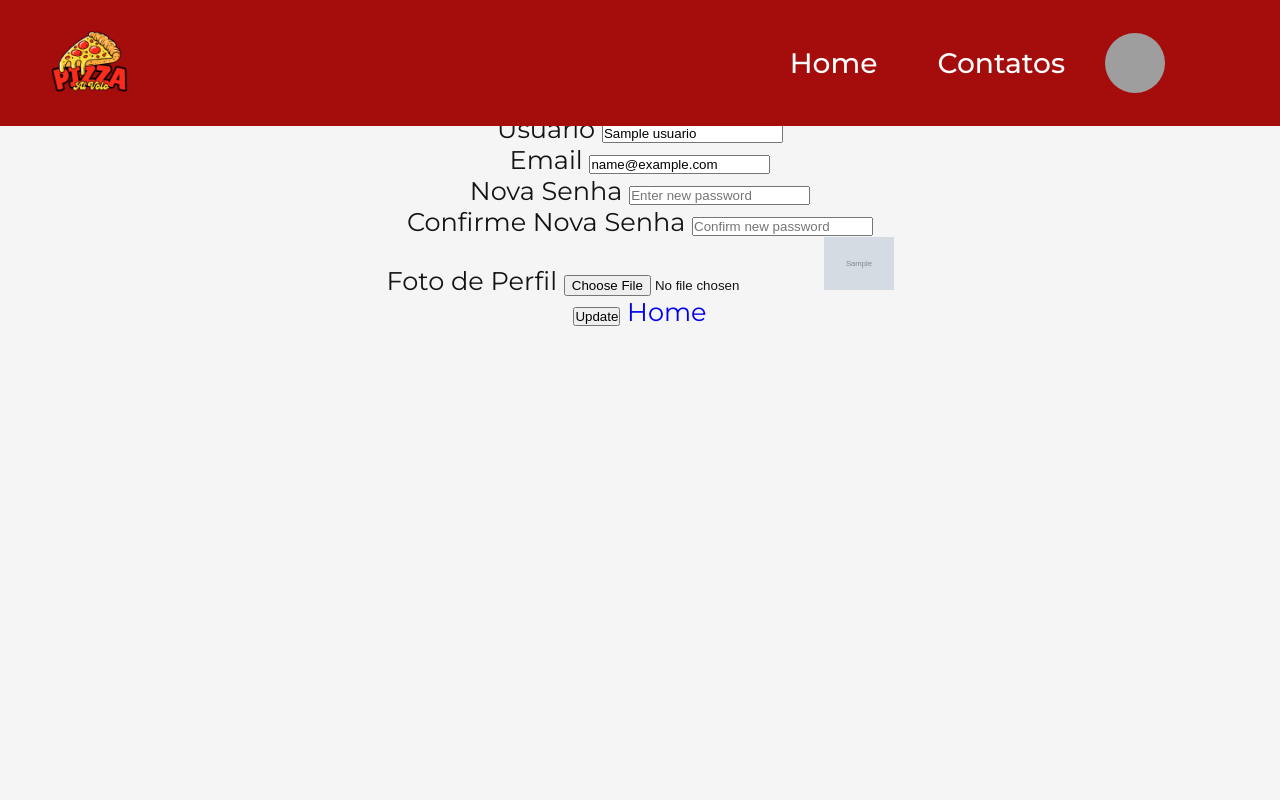
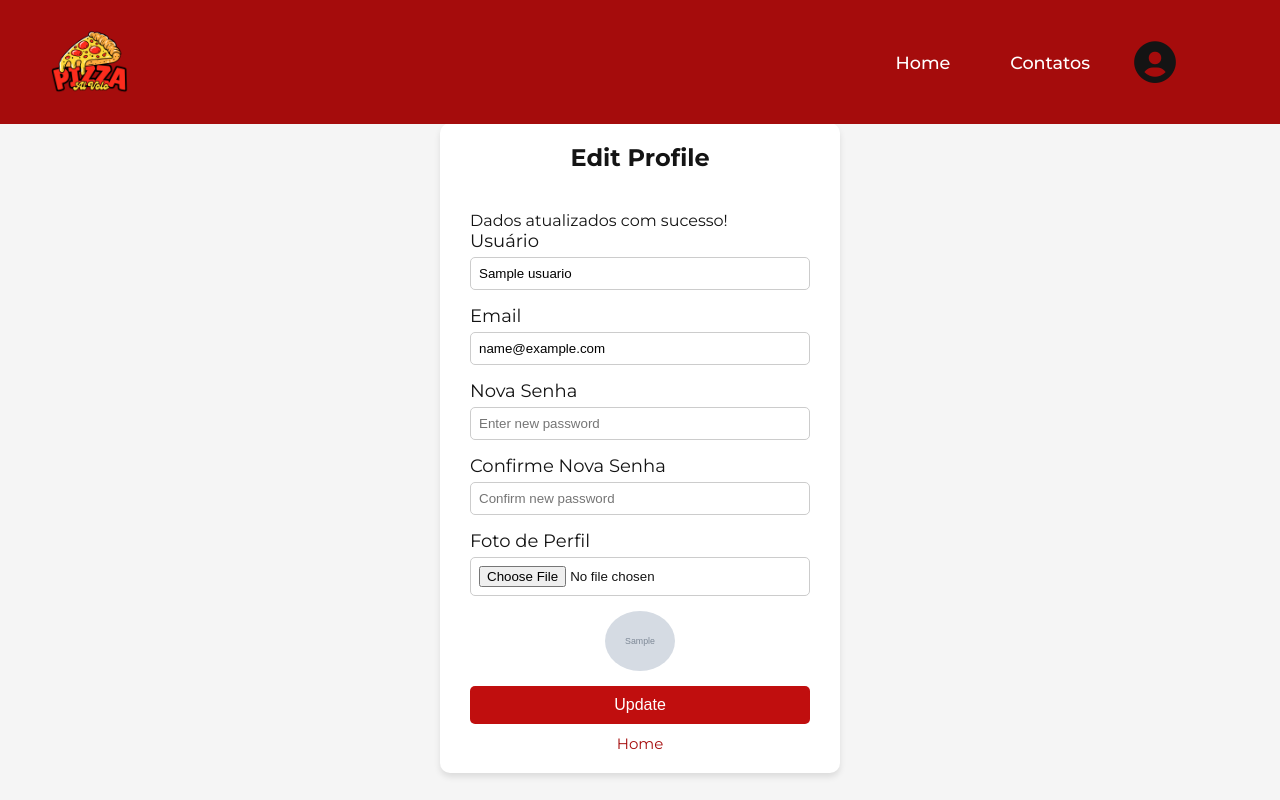
Before and after one commit to garciamanda/project-pizzaria-htmlcss, a PHP site: the page made by dadoscadastrais.php in a window 1280 px wide. Run offline with PHP 8.4, Linux system fonts and the light colour scheme; the visitor is signed in with stand-in values (Sample User, id 1); tables that the repository leaves empty or names only in its code hold one stand-in row (values such as "Sample post"); grey boxes marked "Sample" are stand-in pictures; grey boxes are pictures that could not be loaded.

Commit message:
dados cadastrais parte3 - atualização de dados

```diff
--- a/css/dadoscadastrais.css
+++ b/css/dadoscadastrais.css
@@ -40,9 +40,91 @@
 
 body {
     color: var(--black);
-    font-size: 1.6rem;
     background: var(--bg);
+    display: flex;
+    justify-content: center;
+    align-items: center;
+    height: 100vh;
 }
+
+.container {
+    margin-top: 6rem;
+    background: white;
+    padding: 20px 30px;
+    border-radius: 10px;
+    box-shadow: 0 4px 6px rgba(0, 0, 0, 0.1);
+    width: 400px;
+}
+h2{
+    text-align: center;
+    margin-bottom: 20px;
+}
+
+form label{
+    display: block;
+    font-size: 18px;
+    margin-bottom: 5px;
+}
+
+form input[type="text"],
+form input[type="email"],
+form input[type="password"],
+form input[type="file"]{
+    width: 100%;
+    padding: 8px;
+    margin-bottom: 15px;
+    border: 1px solid #ccc;
+    border-radius: 5px;
+    box-sizing: border-box;
+}
+
+.avatar-div{
+    display: flex;
+    justify-content: center;
+    margin-bottom: 15px;
+}
+
+.avatar-div img{
+    width: 60px;
+    height: 60px;
+    border-radius: 50%;
+    object-fit: cover;
+}
+
+.btn{
+    width: 100%;
+    padding: 10px;
+    background-color: #c00e0e;
+    color: #fff;
+    border: none;
+    border-radius: 5px;
+    cursor: pointer;
+    font-size: 16px;
+    transition: background-color 0.3s ease;
+}
+
+.btn:hover{
+    background-color: #a50c0c;
+}
+
+.link-home{
+    display: block;
+    text-align: center;
+    margin-top: 10px;
+    font-size: 15px;
+    color: #a50c0c;
+    text-decoration: none;
+    transition: color 0.3s ease;
+}
+
+.link-home:hover{
+    text-decoration: underline;
+}
+
+.user-info i {
+    cursor: pointer;
+}
+
 
 header {
     position: fixed;
@@ -198,12 +280,3 @@
     transform-origin: left;
     transform: scaleX(1);
 }
-
-.main-content {
-    padding: 20px;
-    display: flex;
-    flex-direction: column;
-    align-items: center;
-    justify-content: center;
-    text-align: center;
-}
--- a/dadoscadastrais.php
+++ b/dadoscadastrais.php
@@ -66,8 +66,14 @@
 
             <?php if (isset($_SESSION['email'])): ?>
                 <div class="user-info">
-                    <img height="50" src="<?php echo $_SESSION['avatar']; ?>" alt="Avatar" onclick="openMenu()">
-                    <!-- <?php echo $_SESSION['email']; ?> -->
+                    <?php if (!empty($_SESSION['avatar']) && file_exists($_SESSION['avatar'])): ?>
+                        <!-- Exibe o avatar do usuário -->
+                        <img height="50" src="<?php echo htmlspecialchars($_SESSION['avatar']); ?>" alt="Avatar"
+                            onclick="openMenu()">
+                    <?php else: ?>
+                        <!-- Exibe um ícone padrão caso não tenha avatar -->
+                        <i class="bx bxs-user-circle" style="font-size: 50px;" onclick="openMenu()"></i>
+                    <?php endif; ?>
                 </div>
                 <style>
                     #btnLogin-popup {
@@ -80,10 +86,17 @@
 
 
 
+
             <div class="sub-menu-wrap" id="subMenu">
                 <div class="sub-menu">
                     <div class="user-info">
-                        <img height="50" src="<?php echo $_SESSION['avatar']; ?>" alt="Avatar">
+                        <?php if (!empty($_SESSION['avatar']) && file_exists($_SESSION['avatar'])): ?>
+                            <!-- Exibe o avatar do usuário -->
+                            <img height="50" src="<?php echo htmlspecialchars($_SESSION['avatar']); ?>" alt="Avatar">
+                        <?php else: ?>
+                            <!-- Exibe um ícone padrão se não houver avatar -->
+                            <i class="bx bx-user-circle" style="font-size: 50px; color: #333;"></i>
+                        <?php endif; ?>
                         <h3>
                             <?php if (isset($_SESSION['nome'])): ?>
                                 Olá, <?php echo htmlspecialchars($_SESSION['nome']); ?>!
@@ -94,13 +107,13 @@
                     </div>
                     <hr>
 
-                    <a href="#" class="sub-menu-link">
+                    <a href="dadoscadastrais.php" class="sub-menu-link">
                         <i class='bx bx-cog' style='color:#020202'></i>
                         <p>Meus dados</p>
                         <span>></span>
                     </a>
                     <a href="#" class="sub-menu-link">
-                        <i class='bx bxs-user' style='color:#020202'></i>
+                        <i class='bx bx-lock-alt' style='color:#020202'></i>
                         <p>Segurança</p>
                         <span>></span>
                     </a>
@@ -127,7 +140,11 @@
                 </div>
             </div>
 
+
         </nav>
+
+
+
     </header>
 
     <main class="main-content">
@@ -136,7 +153,7 @@
 
             <form class="" action="php/edit.php" method="post" enctype="multipart/form-data">
 
-                <h4 class="">Edit Profile</h4><br>
+                <h2 class="">Edit Profile</h2><br>
                 <!-- error -->
                 <?php if (isset($_GET['error'])) { ?>
                     <div class="alert alert-danger" role="alert">
@@ -166,20 +183,24 @@
 
                 <div class="mb-3">
                     <label class="form-label">Confirme Nova Senha</label>
-                    <input type="password" class="form-control" name="confirm_password" placeholder="Confirm new password">
+                    <input type="password" class="form-control" name="confirm_password"
+                        placeholder="Confirm new password">
                 </div>
 
                 <div class="mb-3">
                     <label class="form-label">Foto de Perfil</label>
                     <input type="file" class="form-control" name="avatar">
+                    <div class="avatar-div">
                         <img src="<?= $user['avatar'] ?>" class="rounded-circle" style="width: 70px">
+                    </div>
+
                     <input type="hidden" name="old_avatar" value="<?= $user['avatar'] ?>">
                 </div>
 
 
 
-                <button type="submit" class="btn btn-primary">Update</button>
-                <a href="index.php" class="link-secondary">Home</a>
+                <button type="submit" class="btn">Update</button>
+                <a href="index.php" class="link-home">Home</a>
             </form>
         </div>
     </main>
--- a/index.php
+++ b/index.php
@@ -484,7 +484,7 @@
       </div>
       <!-- começo carrinho-->
 
-      <div class="mega-carrinho">
+      <!-- <div class="mega-carrinho">
         <div class="cart-container">
           <div class="cart-header">
             <span>Cart (1 item)</span>
@@ -510,7 +510,7 @@
             <p class="secure-checkout">🔒 Secure Checkout</p>
           </div>
         </div>
-      </div>
+      </div> -->
 
       <!-- fim carrinho-->
     </section>
```
Also changed, not shown: php/edit.php (+8 -6 lines). Lines whose indentation alone changed are shown as unchanged.
